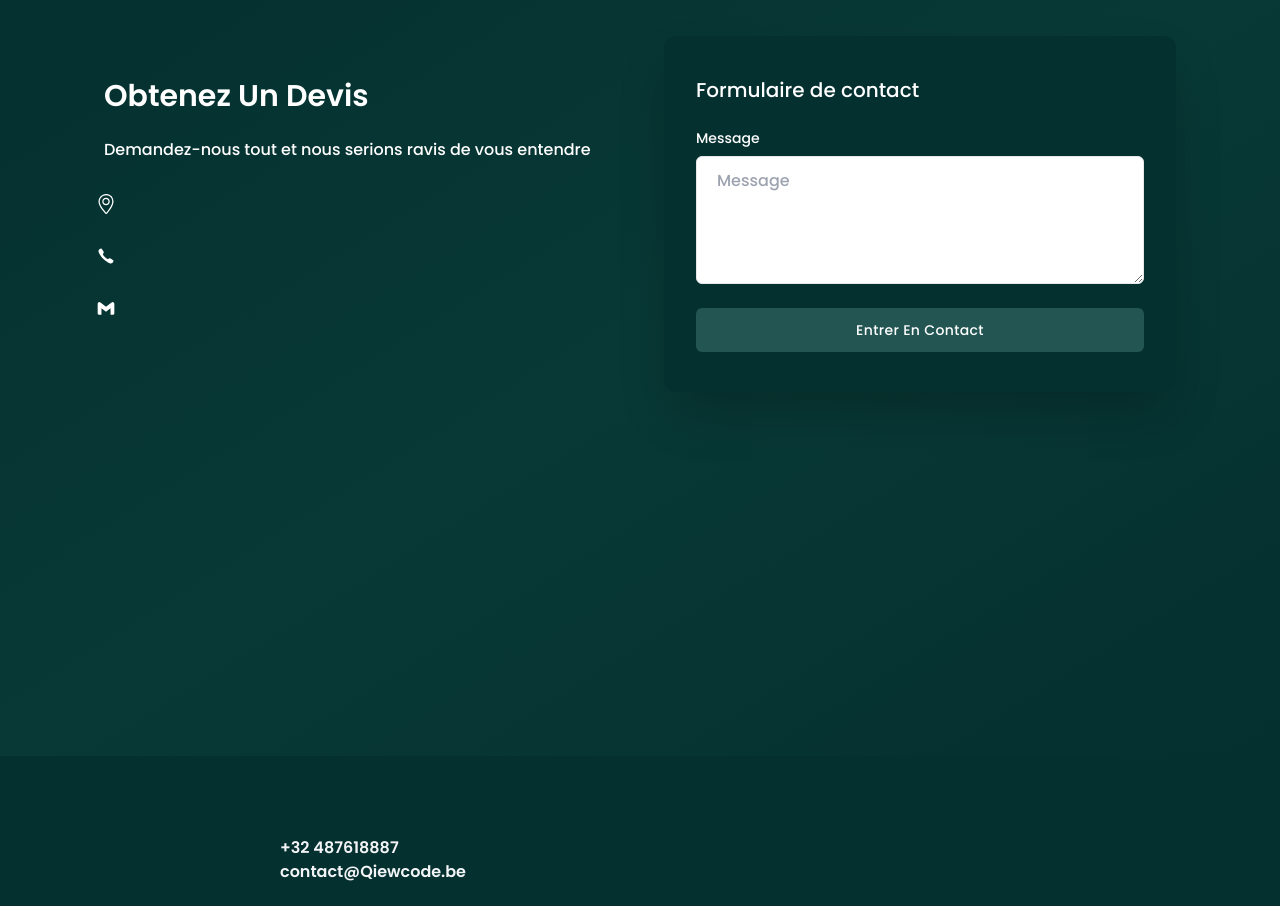
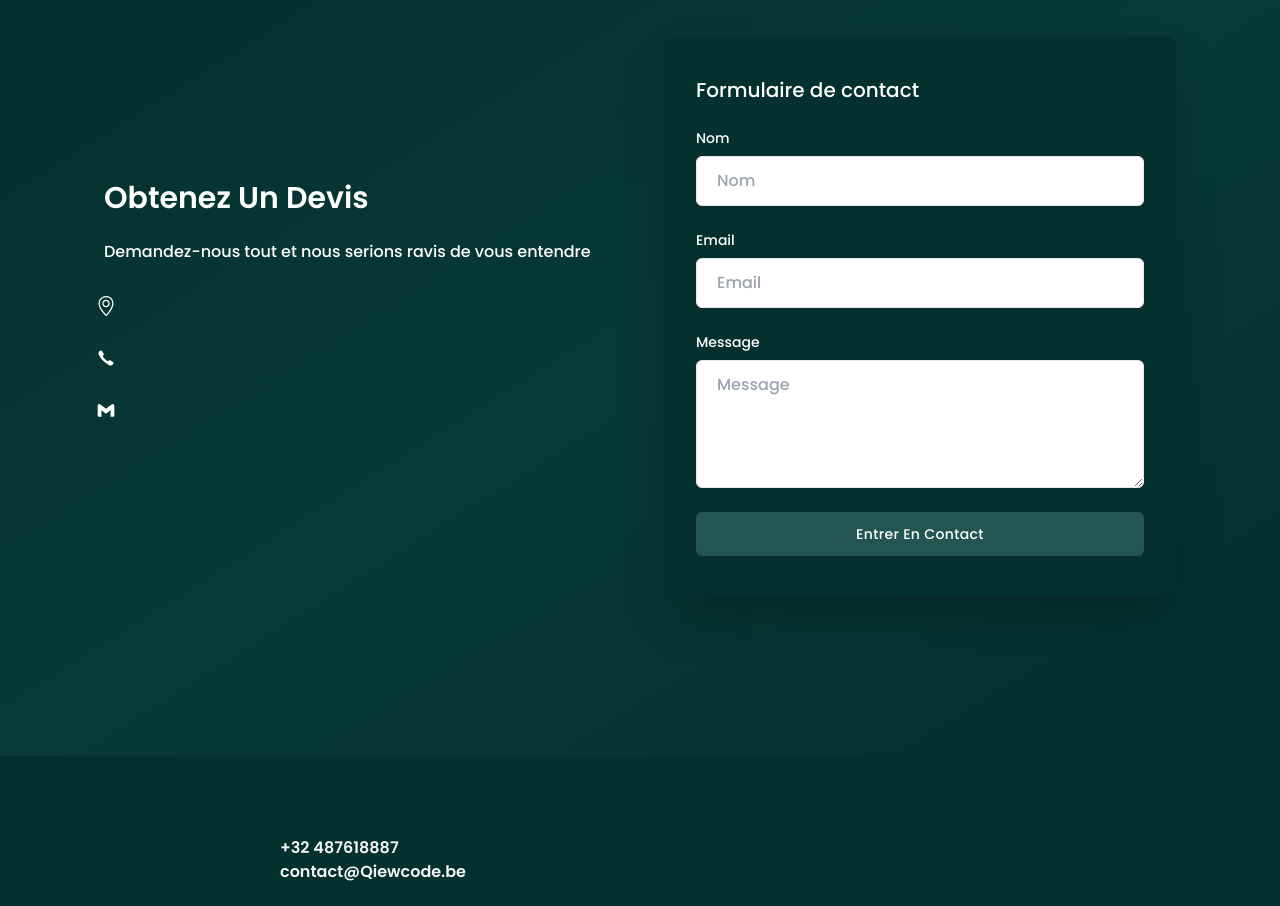
Before and after one commit to creativaPoetaLtd/simplicio-fn, a React (Vite) app: page /church/1 in a window 1280 px wide. Shown: the part 980-1886 px from the top of the page. Built offline with nearby package versions, Linux system fonts and the light colour scheme; no server answers.

Commit message:
feat(Message): Implementing Message request feedback

```diff
--- a/src/components/ContactForm/ContactForm.tsx
+++ b/src/components/ContactForm/ContactForm.tsx
@@ -23,7 +23,6 @@ const ContactForm = ({ savedBgColor }: any) => {
     const [formData, setFormData] = useState({
         user_name: '',
         user_email: '',
-        user_subject: '',
         message: ''
     });
 
@@ -61,21 +60,35 @@ const ContactForm = ({ savedBgColor }: any) => {
 
         // Validate form data
         if (!formData.message) {
-            toast.error('Please fill in the message filled');
+            toast.error('Please fill in the message field');
             return;
         }
 
         try {
+            const token = localStorage.getItem('token');
+            const messagePayload: any = {
+                receiverEmail: church?.user.email, // Send to the manager's email
+                message: formData.message
+            };
+
+            // If token is not available, include user's email and name in the payload
+            if (!token) {
+                messagePayload['senderName'] = formData.user_name;
+                messagePayload['senderEmail'] = formData.user_email;
+
+                if (!formData.user_name || !formData.user_email) {
+                    toast.error('Please provide your name and email');
+                    return;
+                }
+            }
+
             const response = await fetch(`${BACKEND_URL}/message/send-message`, {
                 method: 'POST',
                 headers: {
                     "Content-Type": "application/json",
-                    Authorization: `${localStorage.getItem('token')}`,// assuming token is stored in local storage
+                    Authorization: token ? `Bearer ${token}` : '', // Add token if available
                 },
-                body: JSON.stringify({
-                    receiverEmail: church?.user.email, // Send to the manager's email
-                    message: formData.message
-                })
+                body: JSON.stringify(messagePayload)
             });
 
             if (!response.ok) {
@@ -86,7 +99,6 @@ const ContactForm = ({ savedBgColor }: any) => {
             setFormData({
                 user_name: '',
                 user_email: '',
-                user_subject: '',
                 message: ''
             });
         } catch (error) {
@@ -123,12 +135,45 @@ const ContactForm = ({ savedBgColor }: any) => {
                         <div className="w-full px-8 py-10 mx-auto overflow-hidden bg-[rgb(4,48,47)] shadow-2xl rounded-xl lg:max-w-xl">
                             <h1 className="text-xl font-medium text-white">Formulaire de contact</h1>
                             <form className="mt-4" onSubmit={handleSubmit}>
+                                {/* For unauthenticated users, show name and email input fields */}
+                                {!localStorage.getItem('token') && (
+                                    <>
+                                        <div className="w-full mt-6">
+                                            <label className="block mb-2 text-sm text-white">Nom</label>
+                                            <input
+                                                type="text"
+                                                name="user_name"
+                                                value={formData.user_name}
+                                                onChange={handleChange}
+                                                className="block w-full px-5 py-3 mt-2 text-gray-700 placeholder-gray-400 bg-white border border-gray-200 rounded-md focus:border-blue-400 focus:ring-blue-300 focus:ring-opacity-40 focus:outline-none focus:ring"
+                                                placeholder="Nom"
+                                            />
+                                        </div>
+                                        <div className="w-full mt-6">
+                                            <label className="block mb-2 text-sm text-white">Email</label>
+                                            <input
+                                                type="email"
+                                                name="user_email"
+                                                value={formData.user_email}
+                                                onChange={handleChange}
+                                                className="block w-full px-5 py-3 mt-2 text-gray-700 placeholder-gray-400 bg-white border border-gray-200 rounded-md focus:border-blue-400 focus:ring-blue-300 focus:ring-opacity-40 focus:outline-none focus:ring"
+                                                placeholder="Email"
+                                            />
+                                        </div>
+                                    </>
+                                )}
 
                                 <div className="w-full mt-6">
                                     <label className="block mb-2 text-sm text-white">Message</label>
-                                    <textarea name="message" value={formData.message} onChange={handleChange} className="block w-full h-32 px-5 py-3 mt-2 text-gray-700 placeholder-gray-400 bg-white border border-gray-200 rounded-md focus:border-blue-400 focus:ring-blue-300 focus:ring-opacity-40 focus:outline-none focus:ring" placeholder="Message"></textarea>
+                                    <textarea
+                                        name="message"
+                                        value={formData.message}
+                                        onChange={handleChange}
+                                        className="block w-full h-32 px-5 py-3 mt-2 text-gray-700 placeholder-gray-400 bg-white border border-gray-200 rounded-md focus:border-blue-400 focus:ring-blue-300 focus:ring-opacity-40 focus:outline-none focus:ring"
+                                        placeholder="Message"
+                                    ></textarea>
                                 </div>
-                                <button type="submit" className="w-full px-6 py-3 mt-6 text-sm font-medium tracking-wide text-white capitalize transition-colors duration-300 transform bg-[#235552] rounded-md hover:bg-[#32827c] ">
+                                <button type="submit" className="w-full px-6 py-3 mt-6 text-sm font-medium tracking-wide text-white capitalize transition-colors duration-300 transform bg-[#235552] rounded-md hover:bg-[#32827c]">
                                     entrer en contact
                                 </button>
                             </form>
--- a/src/components/Conversation/Conversation.tsx
+++ b/src/components/Conversation/Conversation.tsx
@@ -44,9 +44,9 @@ const Conversation: React.FC<ConversationProps> = ({ setContactEmail, setContact
             {conversations.map((item) => (
                 <ConversationItem
                     key={item.email}
-                    name={item.name}
+                    name={item.email}
                     email={item.email}
-                    onClick={() => handleItemClick(item.name, item.email)} // Handle click
+                    onClick={() => handleItemClick(item.email, item.email)} // Handle click
                 />
             ))}
         </div>
--- a/src/components/Messages/Messages.tsx
+++ b/src/components/Messages/Messages.tsx
@@ -72,6 +72,12 @@ const Messages: React.FC<MessagesProps> = ({ contactEmail, contactName, onBackCl
         }
     };
 
+    const handleKeyPress = (e: React.KeyboardEvent<HTMLInputElement>) => {
+        if (e.key === "Enter") {
+            sendMessage();
+        }
+    };
+
     return (
         <div className="flex-grow h-full flex flex-col">
             {/* Header */}
@@ -126,6 +132,7 @@ const Messages: React.FC<MessagesProps> = ({ contactEmail, contactName, onBackCl
                     placeholder="Type a message"
                     value={newMessage}
                     onChange={(e) => setNewMessage(e.target.value)}
+                    onKeyPress={handleKeyPress}
                 />
                 <button
                     className="flex items-center justify-center w-12 h-12 bg-green-500 text-white rounded-r-md"
--- a/src/pages/dashboard/Church.tsx
+++ b/src/pages/dashboard/Church.tsx
@@ -20,7 +20,7 @@ interface Church {
 }
 
 const Church: React.FC = () => {
-    const BACKEND_URL = "https://simplicio-api-nbop.onrender.com";
+    const BACKEND_URL = "http://localhost:4000";
     const [churches, setChurches] = useState<Church[]>([]);
     const [loading, setLoading] = useState<boolean>(true);
     const [selectedChurch, setSelectedChurch] = useState<Church | null>(null); // State to hold selected church details
```
